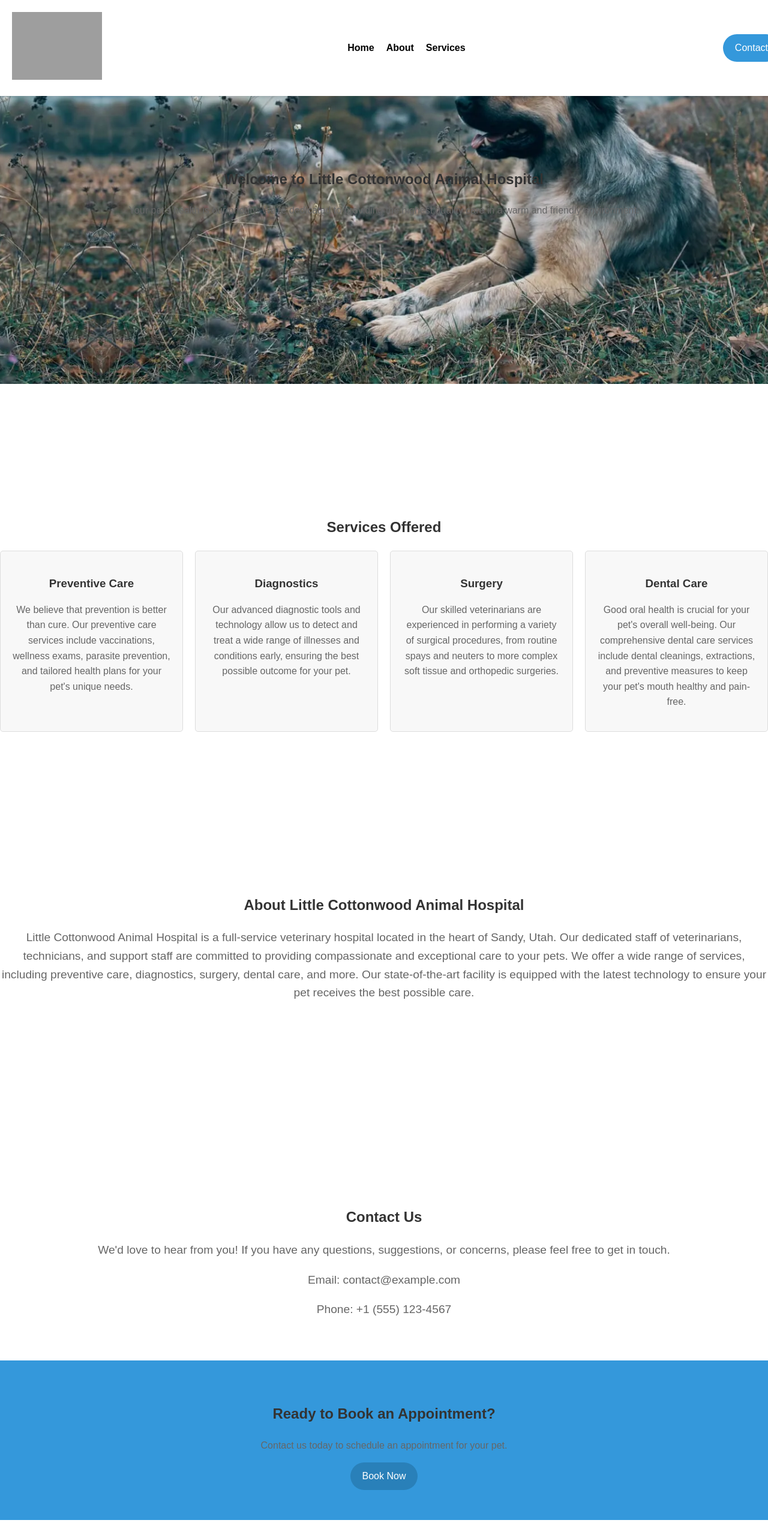
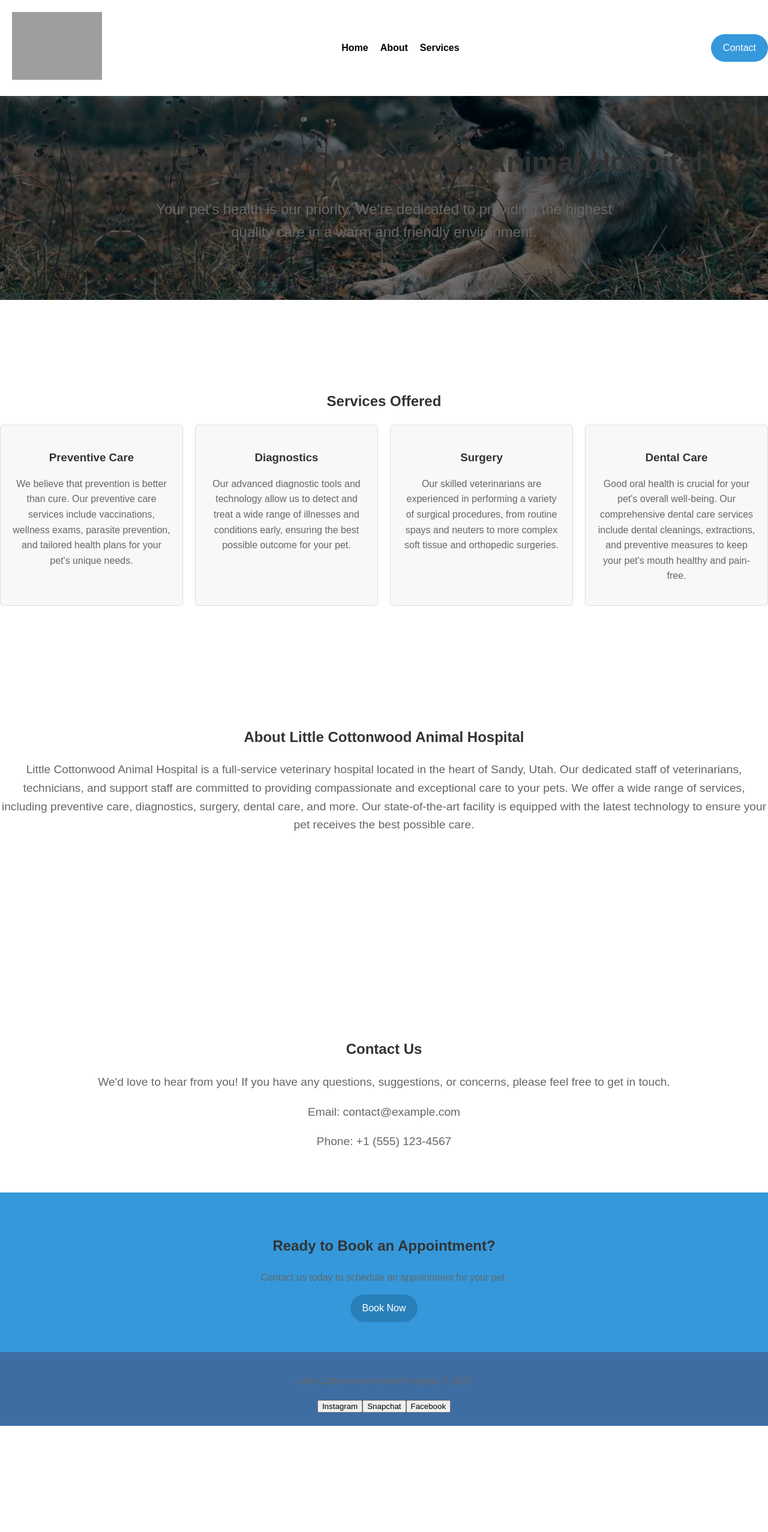
Before and after one commit to cybersage14/Cottonwood-Animal-Hospital-Vue, a Vue app in the folder my-snap-site/: page / in a window 1280 px wide. Shown: the top 2554 px of the page at 60% size. After the commit the page ends 2377 px from the top, so only its background shows below. Built offline with nearby package versions, Linux system fonts and the light colour scheme; grey boxes are pictures that could not be loaded.

Commit message:
Added styling back to all the components WIP

```diff
--- a/my-snap-site/src/components/About.vue
+++ b/my-snap-site/src/components/About.vue
@@ -1,5 +1,5 @@
 <template>
-  <section id="about" class="section" style="margin-top: 150px;">
+  <section id="about" class="section" style="margin-top: 80px;">
     <h2>About Little Cottonwood Animal Hospital</h2>
     <p>
       Little Cottonwood Animal Hospital is a full-service veterinary hospital located in the heart of Sandy, Utah. Our dedicated staff of veterinarians, technicians, and support staff are committed to providing compassionate and exceptional care to your pets. We offer a wide range of services, including preventive care, diagnostics, surgery, dental care, and more. Our state-of-the-art facility is equipped with the latest technology to ensure your pet receives the best possible care.
--- a/my-snap-site/src/components/Footer.vue
+++ b/my-snap-site/src/components/Footer.vue
@@ -24,3 +24,38 @@ export default {
   name: 'AppFooter',
 };
 </script>
+
+<style scoped>
+footer {
+  background-color: #3e6da3;
+  color: white;
+  padding: 20px 0;
+  text-align: center;
+}
+
+.footer-logo img {
+  width: 150px;
+  height: auto;
+  margin-bottom: 20px;
+}
+
+.footer-links {
+  display: flex;
+  justify-content: center;
+  margin-bottom: 20px;
+}
+
+.footer-links a {
+  color: white;
+  text-decoration: none;
+  margin: 0 10px;
+}
+
+.footer-links a:hover {
+  text-decoration: underline;
+}
+
+.footer-copyright {
+  font-size: 14px;
+}
+</style>
--- a/my-snap-site/src/components/Header.vue
+++ b/my-snap-site/src/components/Header.vue
@@ -83,6 +83,7 @@ nav ul li a {
 
 .contact-btn-container {
   display: flex;
+  margin-right: 20px;
 }
 
 .contact-btn {
--- a/my-snap-site/src/components/Hero.vue
+++ b/my-snap-site/src/components/Hero.vue
@@ -17,14 +17,28 @@ export default {
 
 <style scoped>
 .hero {
-  background-image: url('@/assets/img/home_page1.jpg'); /* Replace this path with the actual path to your hero image */
+  height: 50vh;
+  background-image: linear-gradient(rgba(0, 0, 0, 0.5), rgba(0, 0, 0, 0.5)), url('@/assets/img/home_page1.jpg');
   background-size: cover;
   background-position: center;
-  height: 80vh;
   display: flex;
   justify-content: center;
   align-items: center;
+  flex-direction: column;
+  color: #ffffff;
   text-align: center;
-  color: #fff;
+  margin-top: 100px;
 }
+
+.hero h1 {
+  font-size: 48px;
+  margin-bottom: 20px;
+}
+
+.hero p {
+  font-size: 24px;
+  max-width: 800px;
+  margin: 0 auto;
+}
+
 </style>
--- a/my-snap-site/src/components/Services.vue
+++ b/my-snap-site/src/components/Services.vue
@@ -1,5 +1,5 @@
 <template>
-  <section id="services" class="section" style="margin-top: 150px;">
+  <section id="services" class="section" style="margin-top: 80px;">
     <h2>Services Offered</h2>
     <div class="services-container">
       <div class="service">
```
